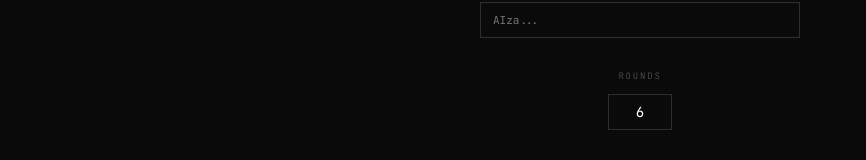
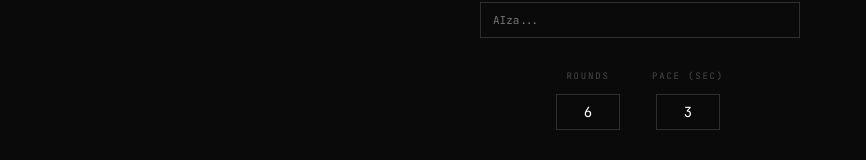
Before and after one commit to moldandyeast/first-contact-v0, a React (Vite) app: page / in a window 1280 px wide. Shown: the part 433-593 px from the top of the page, without its empty margins (0-866 px from the left). Built offline with nearby package versions, Linux system fonts and the light colour scheme.

Commit message:
Add rate limit handling with pace control and exponential backoff retry

```diff
--- a/first-contact.jsx
+++ b/first-contact.jsx
@@ -8,6 +8,8 @@ export default function FirstContact() {
   const [error, setError] = useState(null);
   const [roundNum, setRoundNum] = useState(0);
   const [totalRounds, setTotalRounds] = useState(6);
+  const [paceDelay, setPaceDelay] = useState(3); // seconds between calls
+  const [retryStatus, setRetryStatus] = useState(null); // { attempt, maxAttempts, waitTime }
 
   // API Keys
   const [openAIKey, setOpenAIKey] = useState('');
@@ -163,6 +165,34 @@ Output ONLY valid JSON.`;
   };
 
   const delay = ms => new Promise(r => setTimeout(r, ms));
+
+  // Retry wrapper with exponential backoff for rate limits
+  const withRetry = useCallback(async (fn, maxAttempts = 5) => {
+    let lastError;
+    for (let attempt = 1; attempt <= maxAttempts; attempt++) {
+      try {
+        setRetryStatus(null);
+        return await fn();
+      } catch (err) {
+        lastError = err;
+        const isRateLimit = err.message.includes('429') ||
+                           err.message.toLowerCase().includes('rate') ||
+                           err.message.toLowerCase().includes('quota') ||
+                           err.message.toLowerCase().includes('too many');
+
+        if (!isRateLimit || attempt === maxAttempts) {
+          setRetryStatus(null);
+          throw err;
+        }
+
+        // Exponential backoff: 5s, 10s, 20s, 40s...
+        const waitTime = Math.min(5000 * Math.pow(2, attempt - 1), 60000);
+        setRetryStatus({ attempt, maxAttempts, waitTime: Math.round(waitTime / 1000) });
+        await delay(waitTime);
+      }
+    }
+    throw lastError;
+  }, []);
 
   const renderShapes = useCallback((shapes, entity) => {
     const canvas = document.createElement('canvas');
@@ -391,7 +421,9 @@ Output ONLY valid JSON.`;
         setCurrentTurn('A');
         await delay(500);
 
-        const respA = await callProvider(providerA, SYSTEM_A, entityAHistory.current, imgForA);
+        const respA = await withRetry(() =>
+          callProvider(providerA, SYSTEM_A, entityAHistory.current, imgForA)
+        );
         const shapesA = Array.isArray(respA.shapes) ? respA.shapes : [];
 
         entityAHistory.current.push(
@@ -413,14 +445,17 @@ Output ONLY valid JSON.`;
           image: imgForB
         }, ...prev]);
 
-        await delay(1800);
+        // Pace delay between calls
+        await delay(paceDelay * 1000);
         if (abortRef.current) break;
 
         // Entity B's turn
         setCurrentTurn('B');
         await delay(500);
 
-        const respB = await callProvider(providerB, SYSTEM_B, entityBHistory.current, imgForB);
+        const respB = await withRetry(() =>
+          callProvider(providerB, SYSTEM_B, entityBHistory.current, imgForB)
+        );
         const shapesB = Array.isArray(respB.shapes) ? respB.shapes : [];
 
         entityBHistory.current.push({ role: 'user', content: [{ type: 'image', source: { type: 'base64', media_type: 'image/png', data: imgForB }}, { type: 'text', text: 'Respond.' }] });
@@ -438,7 +473,8 @@ Output ONLY valid JSON.`;
           image: imgForA
         }, ...prev]);
 
-        await delay(1800);
+        // Pace delay between rounds
+        await delay(paceDelay * 1000);
       }
 
       setPhase('complete');
@@ -449,7 +485,7 @@ Output ONLY valid JSON.`;
       setIsRunning(false);
       setCurrentTurn(null);
     }
-  }, [callProvider, renderShapes, totalRounds, providerA, providerB]);
+  }, [callProvider, renderShapes, totalRounds, providerA, providerB, paceDelay, withRetry]);
 
   const stop = () => { abortRef.current = true; };
 
@@ -467,9 +503,12 @@ Output ONLY valid JSON.`;
         <span style={{ fontSize: 10, letterSpacing: '0.35em', fontWeight: 500 }}>FIRST CONTACT</span>
         {currentTurn && (
           <div style={{ display: 'flex', alignItems: 'center', gap: 8 }}>
-            <div style={{ width: 5, height: 5, borderRadius: '50%', background: getColors(currentTurn).primary, animation: 'pulse 1s infinite' }} />
-            <span style={{ fontSize: 10, letterSpacing: '0.1em', color: getColors(currentTurn).text }}>
-              {getProviderName(currentTurn).toUpperCase()} — {roundNum}/{totalRounds}
+            <div style={{ width: 5, height: 5, borderRadius: '50%', background: retryStatus ? '#f59e0b' : getColors(currentTurn).primary, animation: 'pulse 1s infinite' }} />
+            <span style={{ fontSize: 10, letterSpacing: '0.1em', color: retryStatus ? 'rgba(245,158,11,0.7)' : getColors(currentTurn).text }}>
+              {retryStatus
+                ? `RATE LIMITED — RETRY ${retryStatus.attempt}/${retryStatus.maxAttempts} IN ${retryStatus.waitTime}s`
+                : `${getProviderName(currentTurn).toUpperCase()} — ${roundNum}/${totalRounds}`
+              }
             </span>
           </div>
         )}
@@ -603,8 +642,9 @@ Output ONLY valid JSON.`;
                 )}
               </div>
 
-              {/* Rounds */}
-              <div style={{ marginBottom: 32 }}>
+              {/* Rounds & Pace */}
+              <div style={{ display: 'flex', gap: 32, marginBottom: 32, justifyContent: 'center' }}>
+                <div>
                   <div style={{ fontSize: 9, letterSpacing: '0.2em', color: 'rgba(255,255,255,0.25)', marginBottom: 12 }}>ROUNDS</div>
                   <input
                     type="number"
@@ -624,6 +664,28 @@ Output ONLY valid JSON.`;
                       fontFamily: 'inherit'
                     }}
                   />
+                </div>
+                <div>
+                  <div style={{ fontSize: 9, letterSpacing: '0.2em', color: 'rgba(255,255,255,0.25)', marginBottom: 12 }}>PACE (SEC)</div>
+                  <input
+                    type="number"
+                    min="1"
+                    max="30"
+                    value={paceDelay}
+                    onChange={e => setPaceDelay(Math.max(1, Math.min(30, parseInt(e.target.value) || 3)))}
+                    style={{
+                      width: 64,
+                      height: 36,
+                      fontSize: 14,
+                      textAlign: 'center',
+                      background: 'transparent',
+                      border: '1px solid rgba(255,255,255,0.15)',
+                      color: '#fff',
+                      outline: 'none',
+                      fontFamily: 'inherit'
+                    }}
+                  />
+                </div>
               </div>
 
               <button
```
Lines whose indentation alone changed are shown as unchanged.
